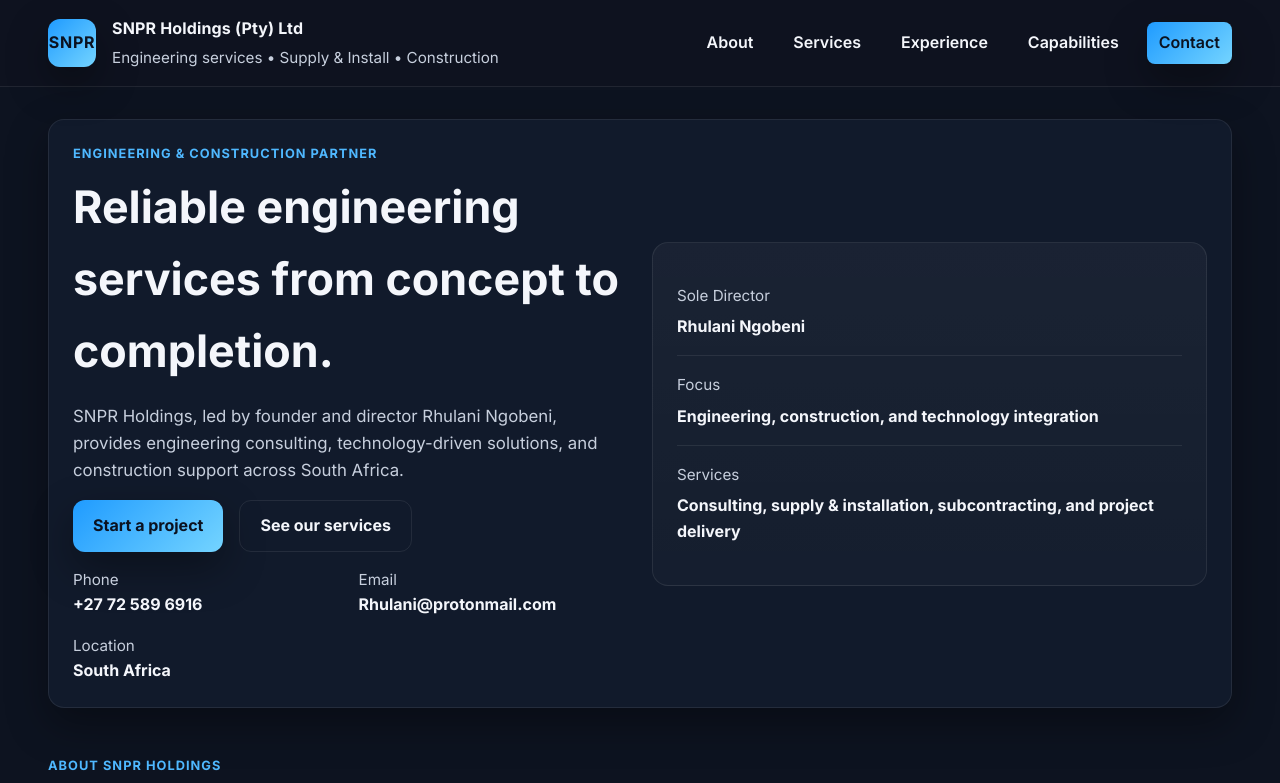
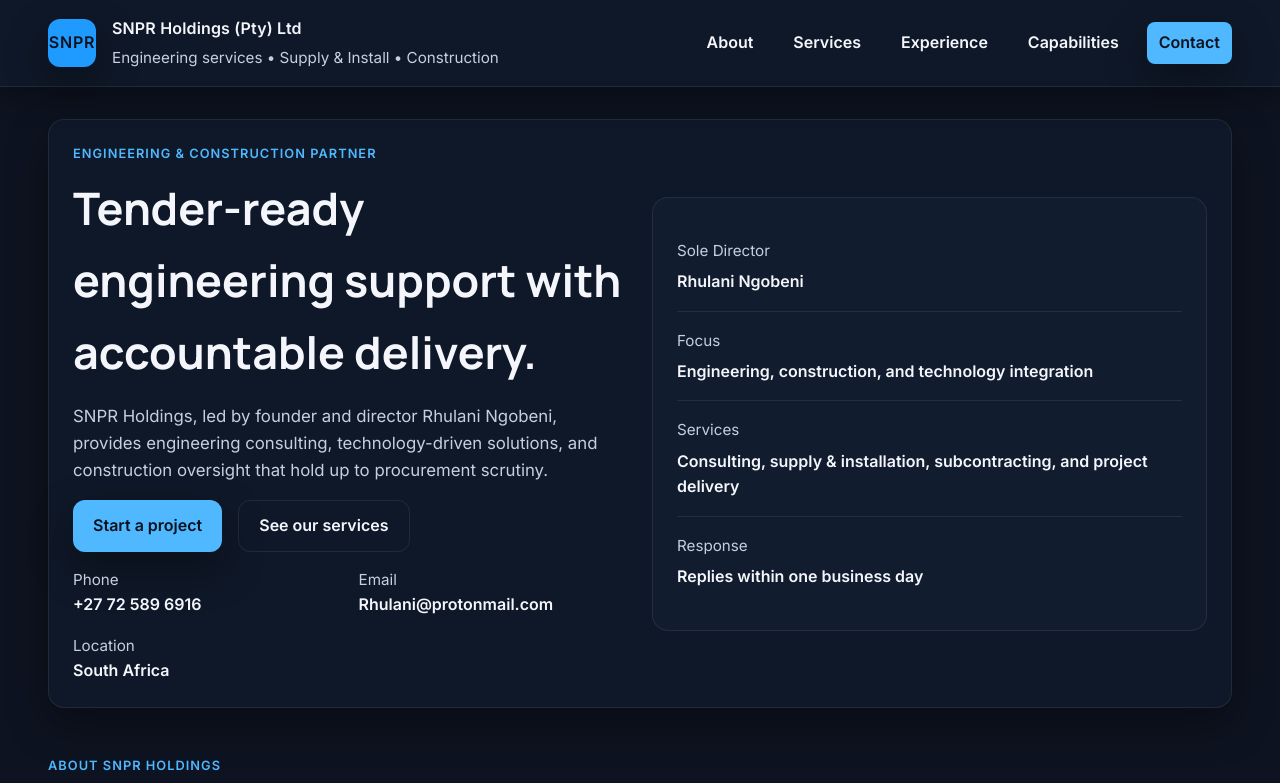
Before and after one commit to b33do/Google, a plain HTML site: page index.html in a window 1280 px wide. Shown: the top 783 px of the page. Drawn offline with Linux system fonts and the light colour scheme.

Commit message:
Refine SNPR site design system

```diff
--- a/index.html
+++ b/index.html
@@ -9,9 +9,11 @@
     <meta property="og:description" content="Engineering services, supply and installation, subcontracting, and construction support led by Rhulani Ngobeni." />
     <meta property="og:type" content="website" />
     <meta property="og:image" content="og-image.svg" />
+    <meta name="theme-color" content="#0d1320" />
+    <link rel="icon" type="image/svg+xml" href="favicon.svg" />
     <link rel="preconnect" href="https://fonts.googleapis.com">
     <link rel="preconnect" href="https://fonts.gstatic.com" crossorigin>
-    <link href="https://fonts.googleapis.com/css2?family=Inter:wght@400;500;600;700&display=swap" rel="stylesheet">
+    <link href="https://fonts.googleapis.com/css2?family=Inter:wght@400;500;600&family=Manrope:wght@600;700&display=swap" rel="stylesheet">
     <link rel="stylesheet" href="style.css">
 </head>
 <body>
@@ -36,8 +38,8 @@
         <section class="hero" id="top">
             <div class="hero__content">
                 <p class="eyebrow">Engineering & Construction Partner</p>
-                <h1>Reliable engineering services from concept to completion.</h1>
-                <p class="lede">SNPR Holdings, led by founder and director Rhulani Ngobeni, provides engineering consulting, technology-driven solutions, and construction support across South Africa.</p>
+                <h1>Tender-ready engineering support with accountable delivery.</h1>
+                <p class="lede">SNPR Holdings, led by founder and director Rhulani Ngobeni, provides engineering consulting, technology-driven solutions, and construction oversight that hold up to procurement scrutiny.</p>
                 <div class="hero__actions">
                     <a class="button primary" href="#contact">Start a project</a>
                     <a class="button ghost" href="#services">See our services</a>
@@ -69,6 +71,10 @@
                 <div class="stat">
                     <span class="stat__label">Services</span>
                     <span class="stat__value">Consulting, supply & installation, subcontracting, and project delivery</span>
+                </div>
+                <div class="stat">
+                    <span class="stat__label">Response</span>
+                    <span class="stat__value">Replies within one business day</span>
                 </div>
             </div>
         </section>
@@ -222,7 +228,7 @@
                         <textarea id="message" name="message" rows="4" placeholder="Tell us about the scope, location, and timeline" required></textarea>
                     </div>
                     <button type="submit" class="button primary" id="submitButton">Send enquiry</button>
-                    <p class="form-hint" id="formHint" role="status" aria-live="polite"></p>
+                    <p class="form-hint" id="formHint" role="status" aria-live="polite">We reply within one business day.</p>
                 </form>
             </div>
         </section>
--- a/script.js
+++ b/script.js
@@ -4,6 +4,7 @@ window.addEventListener('DOMContentLoaded', () => {
     const contactForm = document.getElementById('contactForm');
     const hint = document.getElementById('formHint');
     const submitButton = document.getElementById('submitButton');
+    const defaultHint = hint?.textContent || '';
 
     if (!contactForm) return;
 
@@ -36,7 +37,7 @@ window.addEventListener('DOMContentLoaded', () => {
         setTimeout(() => {
             submitButton.disabled = false;
             submitButton.textContent = 'Send enquiry';
-            hint.textContent = '';
+            hint.textContent = defaultHint;
         }, 3000);
     });
 });
--- a/style.css
+++ b/style.css
@@ -1,13 +1,15 @@
 :root {
     --bg: #0d1320;
-    --surface: #111a2b;
-    --panel: #0f1828;
+    --surface: #0f1828;
+    --panel: #111c2f;
     --text: #f4f6fb;
     --muted: #c7cfdd;
     --accent: #4fb8ff;
     --accent-strong: #1f9bff;
     --border: rgba(255, 255, 255, 0.08);
     --shadow: 0 16px 40px rgba(0, 0, 0, 0.35);
+    --font-body: 'Inter', system-ui, -apple-system, BlinkMacSystemFont, 'Segoe UI', sans-serif;
+    --font-heading: 'Manrope', 'Inter', system-ui, -apple-system, 'Segoe UI', sans-serif;
     --space-1: 0.5rem;
     --space-2: 1rem;
     --space-3: 1.5rem;
@@ -25,11 +27,15 @@
 }
 
 body {
-    font-family: 'Inter', system-ui, -apple-system, BlinkMacSystemFont, 'Segoe UI', sans-serif;
+    font-family: var(--font-body);
     background: var(--bg);
     color: var(--text);
     min-height: 100vh;
     line-height: 1.6;
+}
+
+h1, h2, h3, h4, h5, h6 {
+    font-family: var(--font-heading);
 }
 
 a {
@@ -46,11 +52,12 @@ a:hover {
     justify-content: space-between;
     align-items: center;
     padding: var(--space-2) clamp(1.25rem, 4vw, 3rem);
-    background: rgba(15, 19, 32, 0.9);
+    background: var(--surface);
     position: sticky;
     top: 0;
     z-index: 10;
     border-bottom: 1px solid var(--border);
+    box-shadow: 0 10px 30px rgba(0, 0, 0, 0.3);
 }
 
 .brand {
@@ -64,7 +71,7 @@ a:hover {
     height: 3rem;
     display: grid;
     place-items: center;
-    background: linear-gradient(135deg, #1f9bff, #74d4ff);
+    background: #1f9bff;
     color: #0b1220;
     font-weight: 800;
     border-radius: var(--radius-md);
@@ -108,7 +115,7 @@ a:hover {
 }
 
 .nav__cta {
-    background: linear-gradient(135deg, var(--accent-strong), #74d4ff);
+    background: var(--accent);
     color: #0b1220;
     border-radius: 999px;
     padding: 0.55rem 1rem;
@@ -164,7 +171,7 @@ main {
 }
 
 .button.primary {
-    background: linear-gradient(135deg, var(--accent-strong), #74d4ff);
+    background: var(--accent);
     color: #0b1220;
     border: none;
     box-shadow: var(--shadow);
@@ -217,7 +224,7 @@ main {
 }
 
 .hero__card {
-    background: linear-gradient(180deg, rgba(255, 255, 255, 0.04), rgba(255, 255, 255, 0.02));
+    background: var(--panel);
     border-radius: var(--radius-lg);
     padding: var(--space-3);
     border: 1px solid var(--border);
@@ -351,7 +358,7 @@ main {
 }
 
 .section--cta .cta {
-    background: linear-gradient(135deg, rgba(79, 184, 255, 0.12), rgba(138, 243, 255, 0.08));
+    background: var(--panel);
     border: 1px solid var(--border);
     border-radius: var(--radius-lg);
     padding: var(--space-4);
```
Also changed, not shown: favicon.svg (added).
